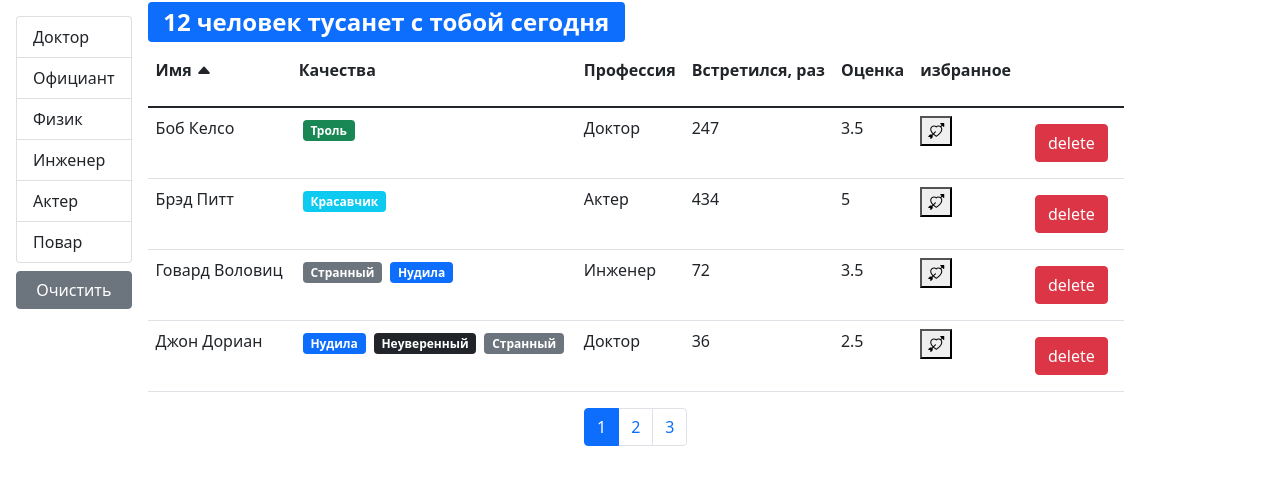
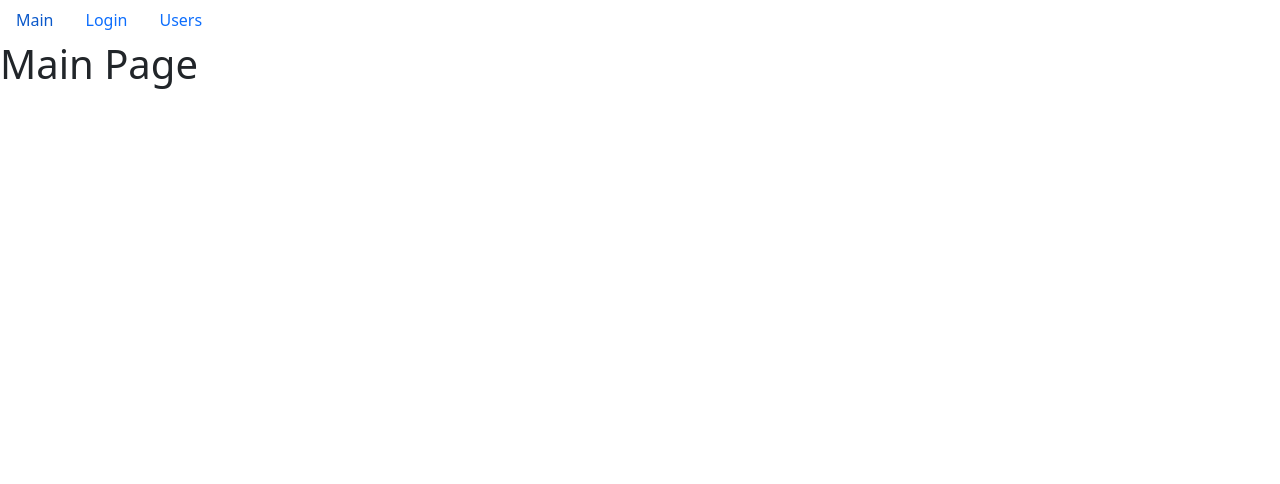
Before and after one commit to yucheg2/course-project, a React (Create React App) app: page / in a window 1280 px wide. Shown: the top 484 px of the page. Built offline with nearby package versions, Linux system fonts and the light colour scheme.

Commit message:
hw-module-7

```diff
--- a/package.json
+++ b/package.json
@@ -13,11 +13,12 @@
         "prop-types": "^15.7.2",
         "react": "^18.2.0",
         "react-dom": "^18.2.0",
+        "react-router-dom": "^5.3.0",
         "react-scripts": "4.0.3",
         "web-vitals": "^1.0.1"
     },
     "scripts": {
-        "start": "react-scripts start",
+        "start": "react-scripts --openssl-legacy-provider start",
         "build": "react-scripts build",
         "test": "react-scripts test",
         "eject": "react-scripts eject",
@@ -51,5 +52,5 @@
         "eslint-plugin-promise": "^5.1.0",
         "eslint-plugin-react": "^7.25.1",
         "eslint-plugin-react-hooks": "^4.2.0"
-    }
+        }
 }
--- a/src/app/API/fake.api/user.api.js
+++ b/src/app/API/fake.api/user.api.js
@@ -150,6 +150,14 @@
         }, 2000);
     });
 
+const getById = (id) =>
+    new Promise((resolve) => {
+        window.setTimeout(function () {
+            resolve(users.find((user) => user._id === id));
+        }, 1000);
+    });
+
 export default {
-    fetchAll
+    fetchAll,
+    getById
 };
--- a/src/app/App.js
+++ b/src/app/App.js
@@ -1,8 +1,21 @@
 import React from "react";
-import Users from "./components/users";
+import { Route, Switch } from "react-router-dom";
+import NavBar from "./components/navBar";
+import Main from "./layouts/main";
+import Login from "./layouts/login";
+import UsersPage from "./layouts/usersPage";
 
 function App() {
-    return <Users/>;
+    return (
+        <>
+            <NavBar/>
+            <Switch>
+                <Route path="/users/:userId?" component={UsersPage}/>
+                <Route path="/login" component={Login}/>
+                <Route path="/" component={Main}/>
+            </Switch>
+        </>
+    );
 }
 
 export default App;
--- /dev/null
+++ b/src/app/components/navBar.jsx
@@ -0,0 +1,20 @@
+import React from "react";
+import { Link } from "react-router-dom";
+
+const NavBar = () => {
+    return (
+        <ul className="nav">
+            <li className="nav-item">
+                <Link className="nav-link" to="/">Main</Link>
+            </li>
+            <li className="nav-item">
+                <Link className="nav-link" to="/login">Login</Link>
+            </li>
+            <li className="nav-item">
+                <Link className="nav-link" to="/users">Users</Link>
+            </li>
+        </ul>
+    );
+};
+
+export default NavBar;
--- a/src/app/components/tableBody.jsx
+++ b/src/app/components/tableBody.jsx
@@ -1,6 +1,7 @@
 import React from "react";
 import PropTypes from "prop-types";
 import _ from "lodash";
+import { Link } from "react-router-dom";
 
 const TableBody = ({ data, columns }) => {
     const renderContent = (column, item) => {
@@ -19,7 +20,11 @@
                 <tr key={item._id}>
                     {Object.keys(columns).map((column) => (
                         <td key={column}>
-                            { renderContent(column, item)}
+                            {
+                                columns[column].path === "name"
+                                    ? (<Link to={`/users/${item._id}`}>{renderContent(column, item)}</Link>)
+                                    : renderContent(column, item)
+                            }
                         </td>
                     ))}
                 </tr>
--- a/src/app/components/user.jsx
+++ b/src/app/components/user.jsx
@@ -1,56 +1,31 @@
-import React from "react";
-import PropTypes from "prop-types";
-import Quality from "./quality";
-import BookMark from "./bookmark";
-const User = ({
-    _id,
-    name,
-    qualities,
-    profession,
-    completedMeetings,
-    rate,
-    onDelete,
-    bookmark,
-    onToggleBookMark
-}) => {
+import React, { useEffect, useState } from "react";
+import { useParams } from "react-router-dom";
+import api from "../API/index";
+import QualitiesList from "./qualitieList";
+
+const User = () => {
+    const [user, setUser] = useState();
+    const { userId } = useParams();
+
+    useEffect(() => {
+        api.users.getById(userId).then((user) => {
+            setUser(user);
+        });
+    }, []);
+
     return (
-        <tr key={_id}>
-            <td>{name}</td>
-            <td>
-                {qualities.map((qual) => (
-                    <Quality key={qual._id} {...qual} />
-                ))}
-            </td>
-            <td>{profession.name}</td>
-            <td>{completedMeetings}</td>
-            <td>{rate} /5</td>
-            <td>
-                <BookMark
-                    status={bookmark}
-                    onClick={() => onToggleBookMark(_id)}
-                />
-            </td>
-            <td>
-                <button
-                    onClick={() => onDelete(_id)}
-                    className="btn btn-danger m-2"
-                >
-                    delete
-                </button>
-            </td>
-        </tr>
+        user
+            ? (
+                <>
+                    <h1>{user.name}</h1>
+                    <h2>Профессия: {user.profession.name}</h2>
+                    <QualitiesList qualities={user.qualities}/>
+                    <h2>Встретился, раз: {user.completedMeetings}</h2>
+                    <h2>Оценка: {user.rate}</h2>
+                </>
+            )
+            : "Loading..."
     );
-};
-User.propTypes = {
-    _id: PropTypes.string.isRequired,
-    name: PropTypes.string.isRequired,
-    qualities: PropTypes.array,
-    profession: PropTypes.object.isRequired,
-    completedMeetings: PropTypes.number.isRequired,
-    rate: PropTypes.number.isRequired,
-    onDelete: PropTypes.func.isRequired,
-    bookmark: PropTypes.bool,
-    onToggleBookMark: PropTypes.func.isRequired
 };
 
 export default User;
--- a/src/app/components/users.jsx
+++ b/src/app/components/users.jsx
@@ -7,6 +7,7 @@
 import SearchStatus from "./searchStatus";
 import UserTable from "./usersTable";
 import _ from "lodash";
+
 const Users = () => {
     const [currentPage, setCurrentPage] = useState(1);
     const [professions, setProfessions] = useState();
--- /dev/null
+++ b/src/app/layouts/login.jsx
@@ -0,0 +1,7 @@
+import React from "react";
+
+const Login = () => {
+    return (<h1>Login</h1>);
+};
+
+export default Login;
--- /dev/null
+++ b/src/app/layouts/main.jsx
@@ -0,0 +1,7 @@
+import React from "react";
+
+const Main = () => {
+    return (<h1>Main Page</h1>);
+};
+
+export default Main;
--- /dev/null
+++ b/src/app/layouts/usersPage.jsx
@@ -0,0 +1,15 @@
+import React from "react";
+import { useParams } from "react-router-dom";
+import User from "../components/user";
+import Users from "../components/users";
+
+const UsersPage = () => {
+    const { userId } = useParams();
+    return (
+        userId
+            ? <User/>
+            : <Users/>
+    );
+};
+
+export default UsersPage;
--- a/src/index.js
+++ b/src/index.js
@@ -4,8 +4,13 @@
 import reportWebVitals from "./reportWebVitals";
 import "bootstrap/dist/css/bootstrap.css";
 import App from "./app/App";
+import { BrowserRouter } from "react-router-dom";
 
 const root = ReactDOM.createRoot(document.getElementById("root"));
-root.render(<App />);
+root.render(
+    <BrowserRouter>
+        <App />
+    </BrowserRouter>
+);
 
 reportWebVitals();
```
Also changed, not shown: src/app/components/userForExample.jsx (added, +56 -0 lines), 1 other file (tests, documents, lock files or other folders).
